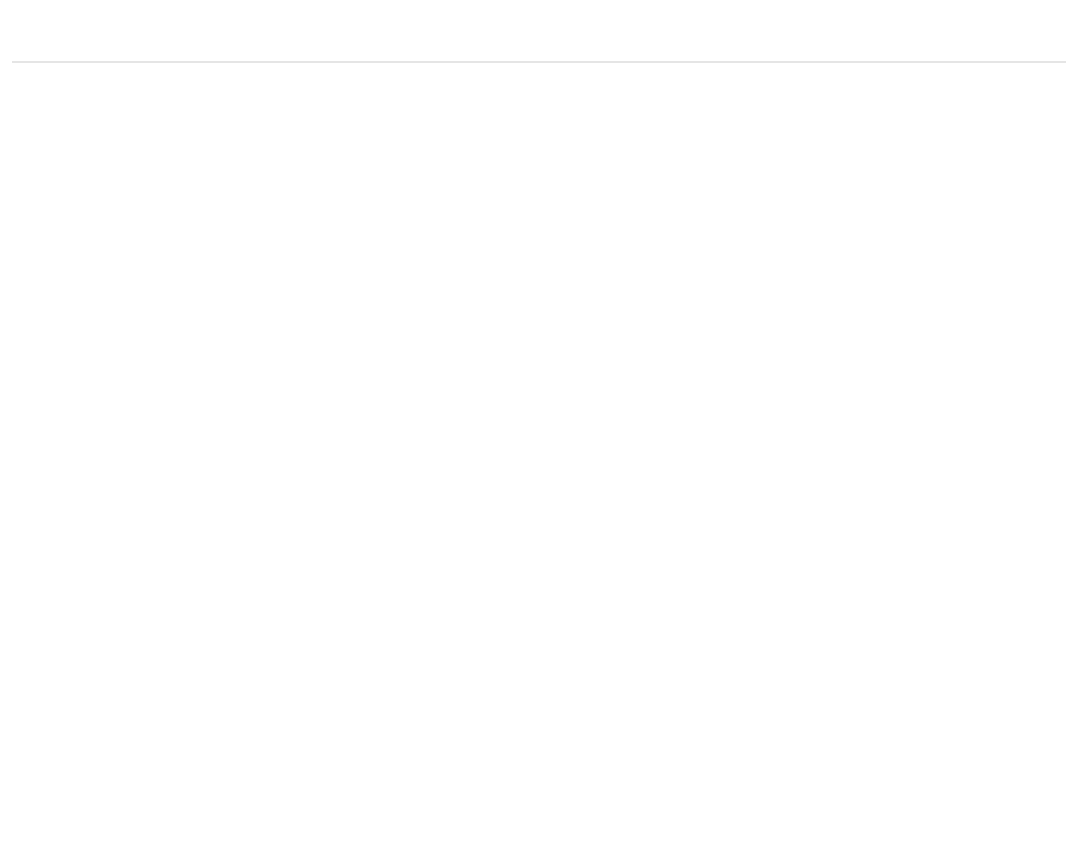
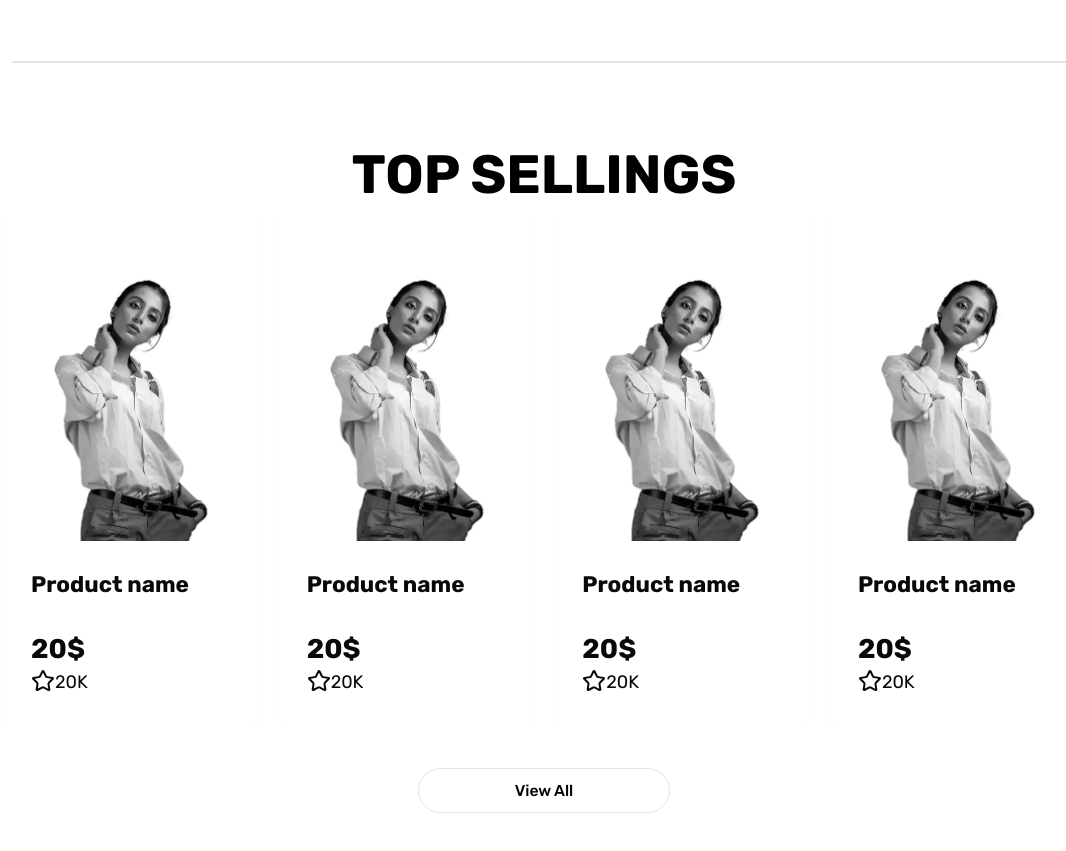
Before and after one commit to Peter3Khalil/fashion-ecommerce, a Next.js app: page / in a window 1280 px wide. Shown: the part 1820-2671 px from the top of the page, without its empty margins (96-1162 px from the left). Before the commit the page ends 1955 px from the top, so only its background shows below. Built offline with nearby package versions, Linux system fonts and the light colour scheme.

Commit message:
✅ Adding Top Selling

```diff
--- a/src/app/page.tsx
+++ b/src/app/page.tsx
@@ -99,6 +99,51 @@ const Home = () => {
           </Button>
         </section>
         <hr className="m-24 mb-16 border border-black opacity-10" />
+        <section className="flex flex-col items-center justify-center">
+          <center>
+            <h1 className="text-5xl font-bold">TOP SELLINGS</h1>
+          </center>
+          <div className="flex w-full gap-5 overflow-x-auto px-4 max-lg:pl-4 lg:grid lg:grid-cols-4 lg:px-[100px]">
+            {Array.from({ length: 4 }).map((d, f) => (
+              <Card
+                key={f}
+                className="min-w-[250px] max-lg:flex-shrink-0 lg:w-auto"
+              >
+                <CardHeader>
+                  <CardTitle className="flex">
+                    <Image
+                      src="/images/hero.webp"
+                      alt="Hero Image"
+                      width={295}
+                      height={298}
+                      className="mx-auto h-auto w-full rounded-2xl object-contain md:w-auto"
+                    />
+                  </CardTitle>
+                </CardHeader>
+                <CardContent>
+                  <div className="text-xl font-bold">Product name</div>
+                </CardContent>
+                <CardFooter>
+                  <div>
+                    <div className="text-2xl font-bold">20$</div>
+                    <div className="flex">
+                      <StarIcon />
+                      20K
+                    </div>
+                  </div>
+                </CardFooter>
+              </Card>
+            ))}
+          </div>
+
+          <Button
+            type="button"
+            variant={'outline'}
+            className="mb-20 mt-10 w-56 rounded-full"
+          >
+            View All
+          </Button>
+        </section>
       </main>
 
       <footer></footer>
```
